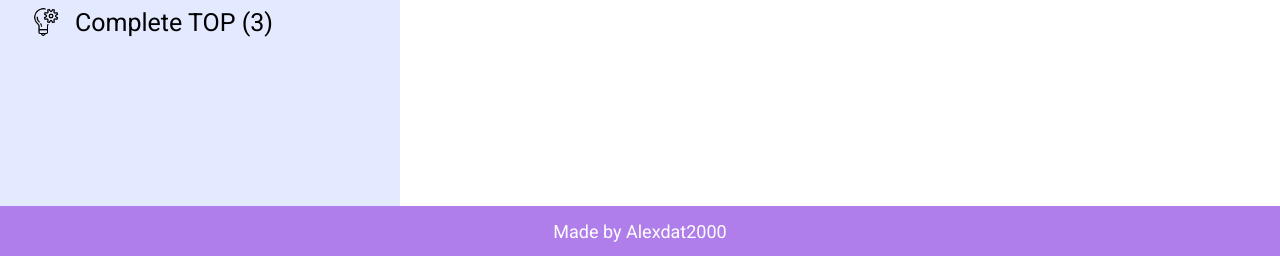
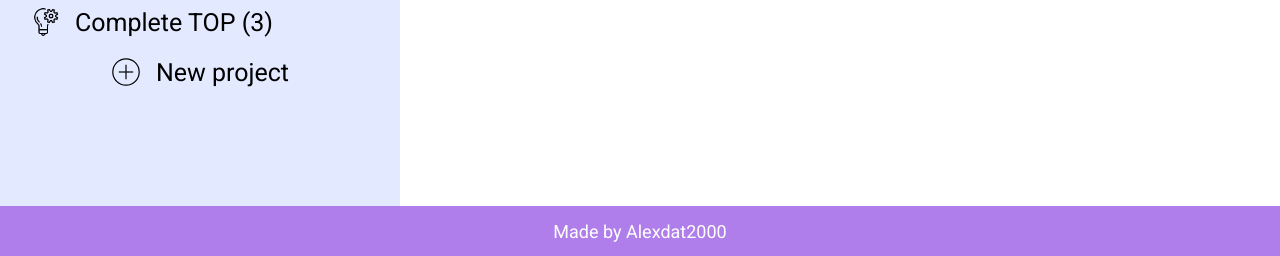
Before and after one commit to alexdat2000-odin-projects/odin-todo-list, a website built with webpack: page src/template.html in a window 1280 px wide. Shown: the part 544-800 px from the top of the page. Built offline with nearby package versions, Linux system fonts and the light colour scheme; files whose address does not match are found by name.

Commit message:
Add "New project" button

```diff
--- a/src/sidebar-generating.js
+++ b/src/sidebar-generating.js
@@ -1,6 +1,7 @@
 import all_icon from './static/icons/all-icon.png';
 import day_icon from './static/icons/day-icon.png';
 import in_progress_icon from './static/icons/in-progress-icon.png';
+import plus_icon from './static/icons/plus-icon.svg';
 import priority_icon_low from './static/icons/priority-icon-low.png';
 import priority_icon_normal from './static/icons/priority-icon-normal.png';
 import priority_icon_high from './static/icons/priority-icon-high.png';
@@ -120,5 +121,18 @@ export function generate_sidebar(todo_list, selected) {
         }
         element.appendChild(blockElem);
     }
+
+    const newElem = document.createElement("div");
+    newElem.classList.add("tab");
+    newElem.classList.add("new-project");
+    const icon = document.createElement("img");
+    icon.src = plus_icon;
+    icon.alt = "plus icon";
+    newElem.appendChild(icon);
+    const text = document.createElement("span");
+    text.innerText = "New project"
+    newElem.appendChild(text);
+    element.lastChild.appendChild(newElem);
+
     return element;
 }
--- a/src/styles.css
+++ b/src/styles.css
@@ -117,6 +117,11 @@ body {
   font-size: 25px;
 }
 
+.new-project {
+  justify-content: center;
+  margin-top: 10px;
+}
+
 #main {
   grid-area: main;
   margin: 20px 50px 20px 50px;
```
Also changed, not shown: src/static/icons/plus-icon.svg (added).
